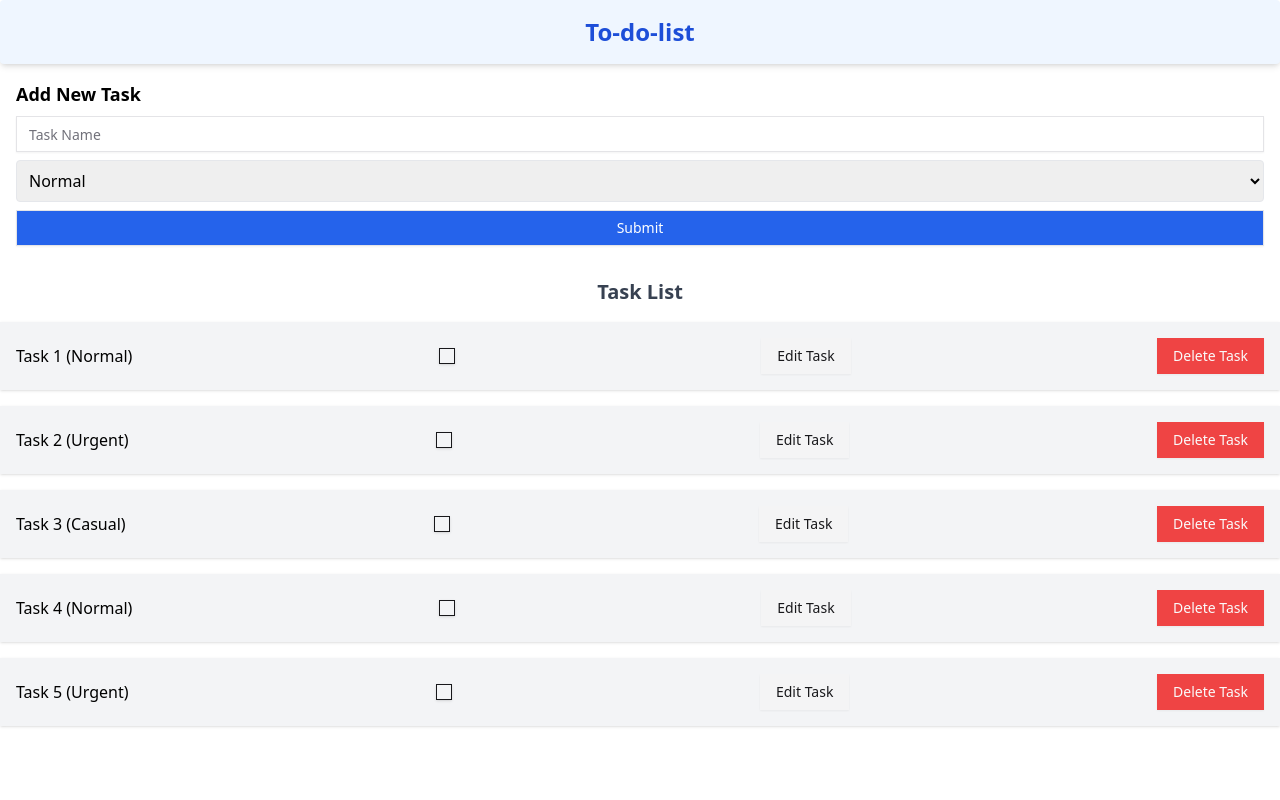
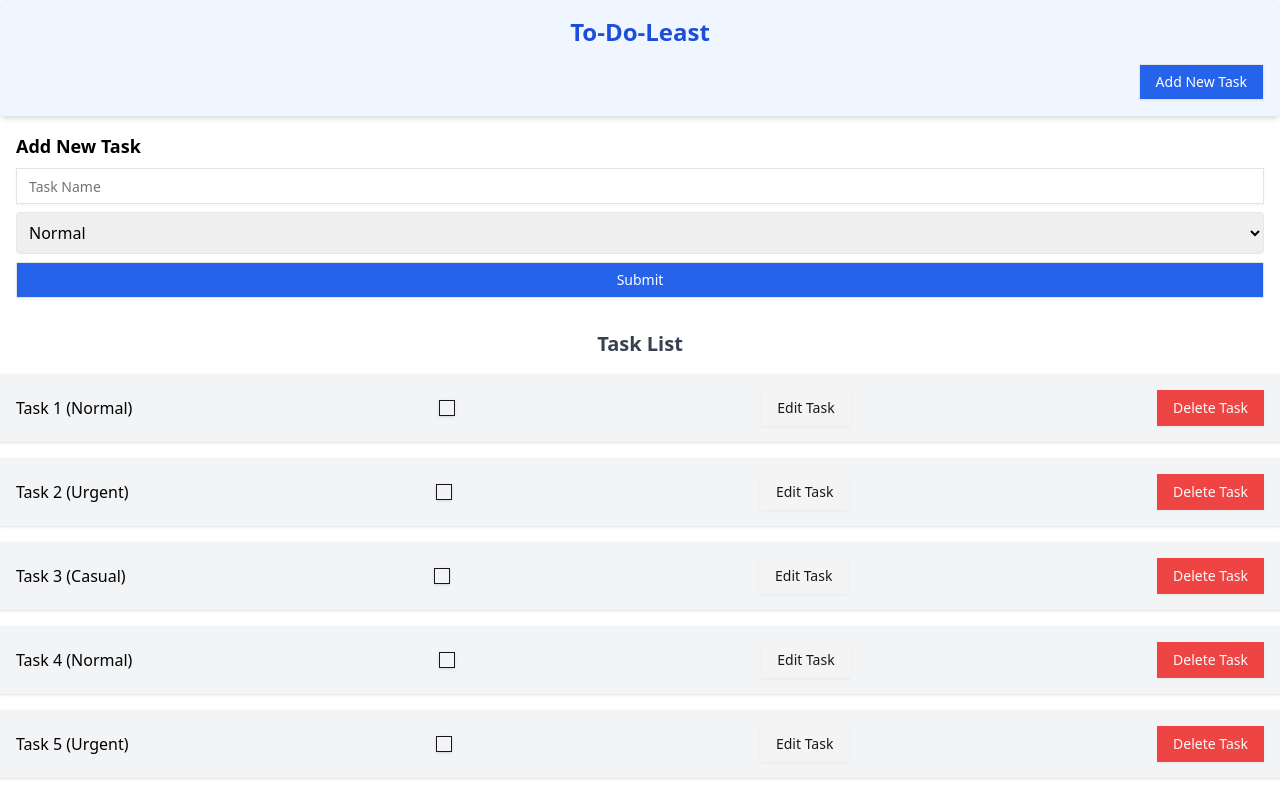
Before and after one commit to kakarifki/To-do-least, a React (Vite) app: page / in a window 1280 px wide. Built offline with nearby package versions, Linux system fonts and the light colour scheme.

Commit message:
feat: Redesign top bar

```diff
--- a/src/components/top-bar/index.tsx
+++ b/src/components/top-bar/index.tsx
@@ -1,13 +1,16 @@
+import { Button } from '@/components/ui/button';
 
 const TopBar = () => {
   return (
-    <>
-<div className='container mx-auto px-4 flex flex-col bg-blue-50 p-4 rounded shadow-md'>
-        <h1 className='mx-auto text-2xl font-bold text-blue-700'>To-do-list</h1>
+    <div className="container mx-auto px-4 flex flex-col bg-blue-50 p-4 rounded shadow-md">
+      <h1 className="mx-auto text-2xl font-bold text-blue-700">To-Do-Least</h1>
+      <div className="flex justify-end mt-4">
+        <Button variant="outline" className="bg-blue-600 text-white">
+          Add New Task
+        </Button>
+      </div>
+    </div>
+  );
+};
 
-      </div>
-    </>
-  )
-}
-
-export default TopBar
+export default TopBar;
```
